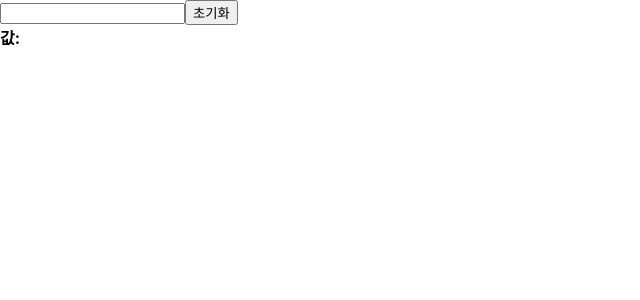
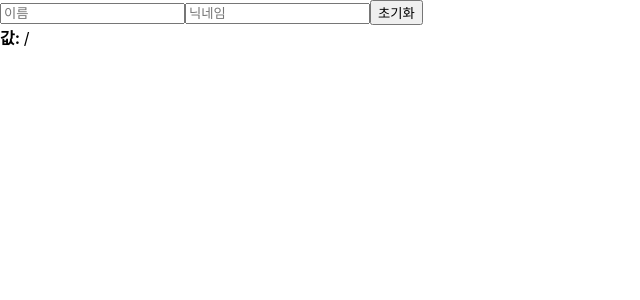
Before and after one commit to hsh0367/react-study, a React (Create React App) app in the folder nuts-react/: page / in a window 1280 px wide. Shown: the top 300 px of the page, without its empty margins (0-640 px from the left). Built offline with nearby package versions, Linux system fonts and the light colour scheme.

Commit message:
feat: ch9 공부 추가 밸로퍼트 react 사이트

```diff
--- a/nuts-react/src/InputSample.js
+++ b/nuts-react/src/InputSample.js
@@ -2,31 +2,109 @@ import React, { useState } from "react";
 
 function InputSample(){
     /*
-    Input
-        input의 onChange를 사용하면 이벤트 객체 e를 파라미터로 받아올 수 있다.
-        이 객체의 e.target은 이벤트가 발생한 DOM을 가리킨다.
-        e.target.value를 조회하면 현재 input의 value값을 알 수 있다.
-    변경되는 값은 useState로 관리
-        이벤트에 등록하는 함수에서는 이벤트 객체 e 를 파라미터로 받아와서 사용 할 수 있음
-        e.target 은 이벤트가 발생한 DOM 인 input DOM을 가리킴
-        e.target.value 를 조회하면 현재 input 에 입력한 값을 알 수 있음
-        input 의 상태를 관리할 때에는 input 태그의 value 값도 설정
+    객체를 변화 시키고 싶은 경우에는 기존의 객체는 수정하지 않고, 새로운 객체를 만들어서 수정해야 한다.
+    input의 개수 만큼 useState를 만들기에는 너무나도 비효율적 => 1개 만든 이후에 객체를 이용하여 비구조화 할당을 이용하여 원하는 변수를 꺼낸 뒤에 처리해주기.
+    input => key-value 형태 ===> name, value 형태 이용 잘 해주기.
+
+
+    본문에서 말하는 최적화란
+    https://stackoverflow.com/a/24719289/10694438
+    setState는 shouldComponentUpdate(nextProps, nextState)를 트리거하는데 이 메소드의 boolean 반환값에 따라 render 호출 여부가 결정됩니다. 이 메소드를 재정의하지 않으면 setState 호출 시마다 render가 호출됩니다.
+    본문의 '최적화'는 여러분이 shouldComponentUpdate 재정의를 통해 render 호출 여부를 결정하는 것을 말합니다. 해당 예시는 다음과 같습니다.
+
+    shouldComponentUpdate(nextProps: Props, nextState: State) {
+    for (const [key, value] of Object.entries(nextState)) {
+        if (typeof value != "object") {
+        if (this.state.isLoading != nextState.isLoading) {
+            return true;
+        }
+        }
+        else {
+        // codes for deep comparison here depending on your case
+        }
+    }
+    return false;
+    }
+    state는 왜 immutable하게 다뤄야 하는가
+    위에서 설명한 최적화에 대한 이해를 하셨으면 이 부분에 대해서도 자연스레 이해하셨을 것입니다. React는 개발자가 호출한 setState로 특정 state의 값이 실제로 변경되기 전에 shouldComponentUpdate를 호출시켜 개발자로 하여금 해당 state의 기존 값과 새로운 값을 비교하여 render 호출 여부를 결정하도록 기회를 줍니다.
+    여러분이 만약 다음과 같은 state set이 있고 shouldComponentUpdate를 통해 incremental의 변경에 대해 최적화한다고 합시다.
+
+    state = {
+    incremental: 0,
+    ...
+    };
+    incremental를 다음과 같은 방식으로 변경한다면
+
+    this.setState({
+    incremental: ++incremental
+    });
+    위의 setState 호출 후 바로 호출될 여러분이 정의한 shouldComponentUpdate에서 현재 incremental값이 변경될 값과 동일하므로 변경점을 찾지 못할 것이고 결국 false를 반환하게 될 것입니다.
+
+    결론적으로 state를 immutable하게 취급하라는 이유는 위의 예시와 같이 다른 lifecycle 메소드들에서 여러분이 값을 직접 지정한 state에 대해 참조가 일어날 때 컴포넌트 전체 로직이 깨질 여지가 있기 때문입니다. 따라서 React는 React가 해당 state를 변경하기 전까지 여러분이 현재 state 값을 지정하지 않기를 권장합니다.
+
+    그럼에도 현재 state에 직접 변경을 가하여 최적화하고 싶은 분들이 계실 것이고 저도 그중 한 명입니다. 그 사례는 대부분 Array 타입의 state를 변경하는 경우일 것이기에 그에 대한 예시로 설명해보겠습니다. 해당 state에 데이터를 추가 혹은 삭제 시 shouldComponentUpdate에서 검사할 필요도 없이 render는 반드시 호출돼야 합니다. 이 경우 아래와 같은 배열 복사는 무의미합니다.
+
+    const newItems = Array.from(this.state.items);
+    ... // data insertion into newItems
+    this.setState({
+    items: newItems
+    });
+    다른 메소드에서 this.state.items의 어떤 원소들의 특정 값 혹은 그 원소 자체를 바꾸고 이를shouldComponentUpdate에서 최적화 시키고 싶은 경우, 해당 변경을 알리는 변수를 따로 두면 쉽게 구현할 수 있습니다.
+
+    private onInputChange(ev: React.FormEvent<HTMLInputElement>) {
+    const input = ((ev.target as HTMLInputElement).value).toLocaleLowerCase();
+    for (const item of this.state.items) {
+        const preDisplay = item.display
+        item.display = item.nameForFiltering.includes(input); // display, nameForFiltering은 각각 items[i]의 boolean, string property
+        this.hasDataModified = preDisplay != item.display;
+    }
+    this.setState({
+        items: this.state.items
+    });
+    }
+
+    shouldComponentUpdate(nextProps: Props, nextState: State) {
+    ...
+    if (this.hasDataModified) {
+        this.hasDataModified = false;
+        return true;
+    }
+    }
+    useState hook과 spread 연산자
+    함수형 컴포넌트에서 state 관리를 위한 hook useState(...)는 class형 컴포넌트 state의 특정 키/값 쌍에 대응합니다. 풀어서 설명하자면
+    class형 컴포넌트의 this.state.<키> == 함수형 컴포넌트의 useState(...)[0]
+    class형 컴포넌트의 this.setState({키: 값}) == 함수형 컴포넌트의 useState(...)[1](값)
+    본문에서 state setter에서 spread 연산자를 사용한 이유는 저 값이 object타입이기 때문입니다. 함수형 컴포넌트에서 useState로 관리하는 어떤 state 값이 object 타입이 아니거나, class형 컴포넌트일 경우 spread 연산자를 사용할 필요가 없습니다.
     */
-    const [text, setText] = useState('');
+    const [inputs, setInputs] = useState({
+        name : '',
+        nickname : ''
+    });
+    const { name, nickname } = inputs;
+
     const onChange = (e) => {
-        setText(e.target.value)
-    }
+        const { value, name } = e.target;
+        setInputs({
+            ...inputs, // 기존의 input 객체를 복사한뒤
+            [name] : value // name 키를 가진 값을 value로 설정
+        });
+    };
     const onReset = () =>{
-        setText('')
-    }
+        setInputs({
+            name: '',
+            nickname: '',
+        })
+    };
     return (
-        <div>
-            <input onChange={onChange}  value={text}/>
-            <button onClick={onReset}>초기화</button>
-            <div>
-                <b>값: {text}</b>
-            </div>
-        </div>
+       <div>
+           <input name="name" placeholder="이름" onChange={onChange} value={name}/>
+           <input name="nickname" placeholder="닉네임" onChange={onChange} value={nickname}/>
+           <button onClick={onReset}>초기화</button>
+           <div>
+               <b>값: </b>
+               {name} / {nickname}
+           </div>
+       </div>
     );
 }
 export default InputSample;
```
